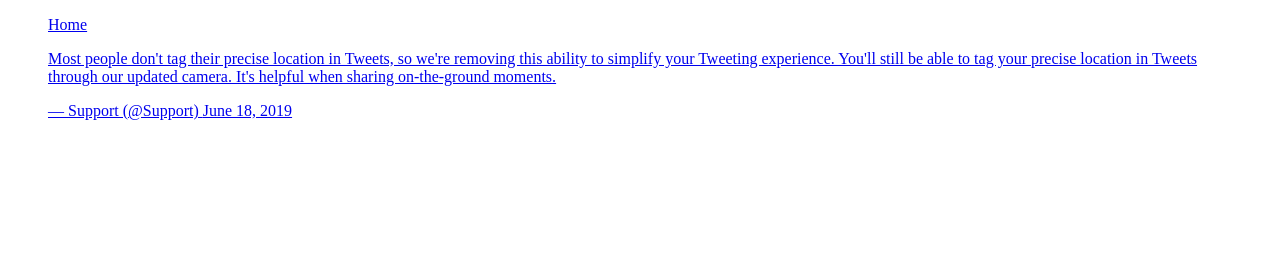
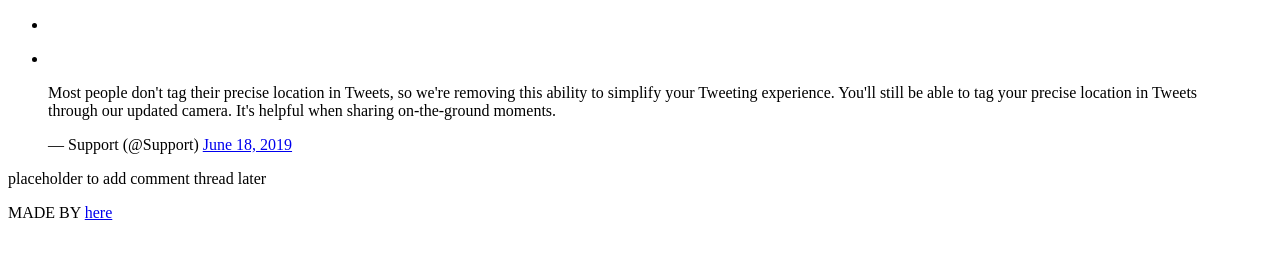
Before and after one commit to AreejAhmed27/My_First_Portfolio, a plain HTML site: page html_basic/tweets.html in a window 1280 px wide. Drawn offline with Linux system fonts and the light colour scheme.

Commit message:
make a cool website

```diff
--- a/html_basic/tweets.html
+++ b/html_basic/tweets.html
@@ -7,10 +7,32 @@
 </head>
 <body>
 
-    <nav>
-        <ul><a href="index.html">Home</ul>
-    </nav>
 
-    <blockquote class="twitter-tweet"><p lang="en" dir="ltr">Most people don&#39;t tag their precise location in Tweets, so we&#39;re removing this ability to simplify your Tweeting experience. You&#39;ll still be able to tag your precise location in Tweets through our updated camera. It&#39;s helpful when sharing on-the-ground moments.</p>&mdash; Support (@Support) <a href="https://twitter.com/Support/status/1141039841993355264?ref_src=twsrc%5Etfw">June 18, 2019</a></blockquote> <script async src="https://platform.twitter.com/widgets.js" charset="utf-8"></script>
+    <header>
+        <nav>
+            <ul>
+                <li><a href="index.html"></a></li>
+            </ul>
+            <ul>
+                <li><a href="tweets.html"></a></li>
+            </ul>
+        </nav>
+    </header>
+
+    <main>
+        <article>
+            <blockquote class="twitter-tweet"><p lang="en" dir="ltr">Most people don&#39;t tag their precise location in Tweets, so we&#39;re removing this ability to simplify your Tweeting experience. You&#39;ll still be able to tag your precise location in Tweets through our updated camera. It&#39;s helpful when sharing on-the-ground moments.</p>&mdash; Support (@Support) <a href="https://twitter.com/Support/status/1141039841993355264?ref_src=twsrc%5Etfw">June 18, 2019</a></blockquote> <script async src="https://platform.twitter.com/widgets.js" charset="utf-8"></script>
+        </article>
+
+        <aside>
+            <p>placeholder to add comment thread later</p>
+        </aside>
+    </main>
+
+
+
+    <footer>
+        <p>MADE BY <a href="https://github.com/AreejAhmed27" target="_blank>">here</a></p>
+    </footer>
 </body>
 </html>
```
Also changed, not shown: html_basic/index.html (+20 -1 lines).
